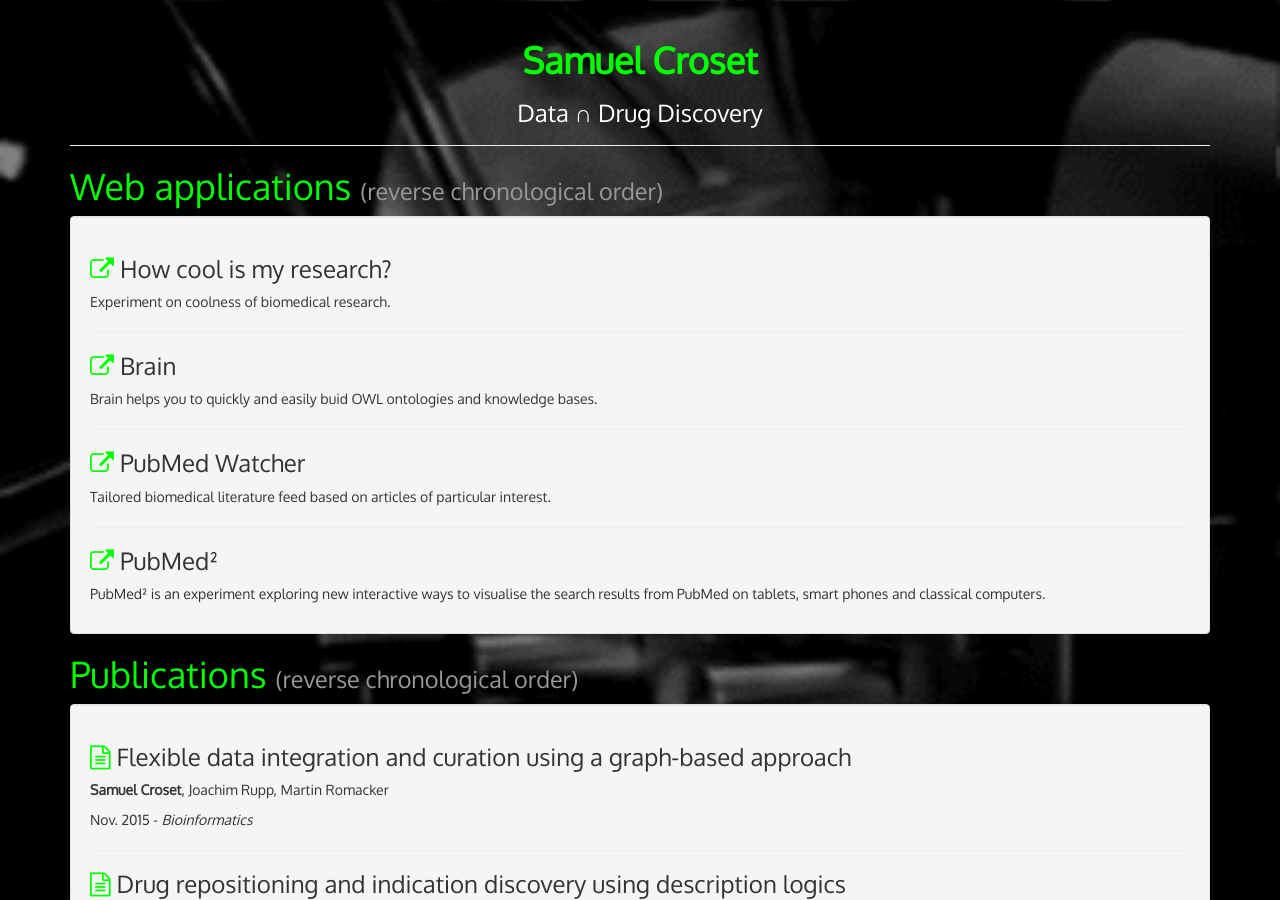
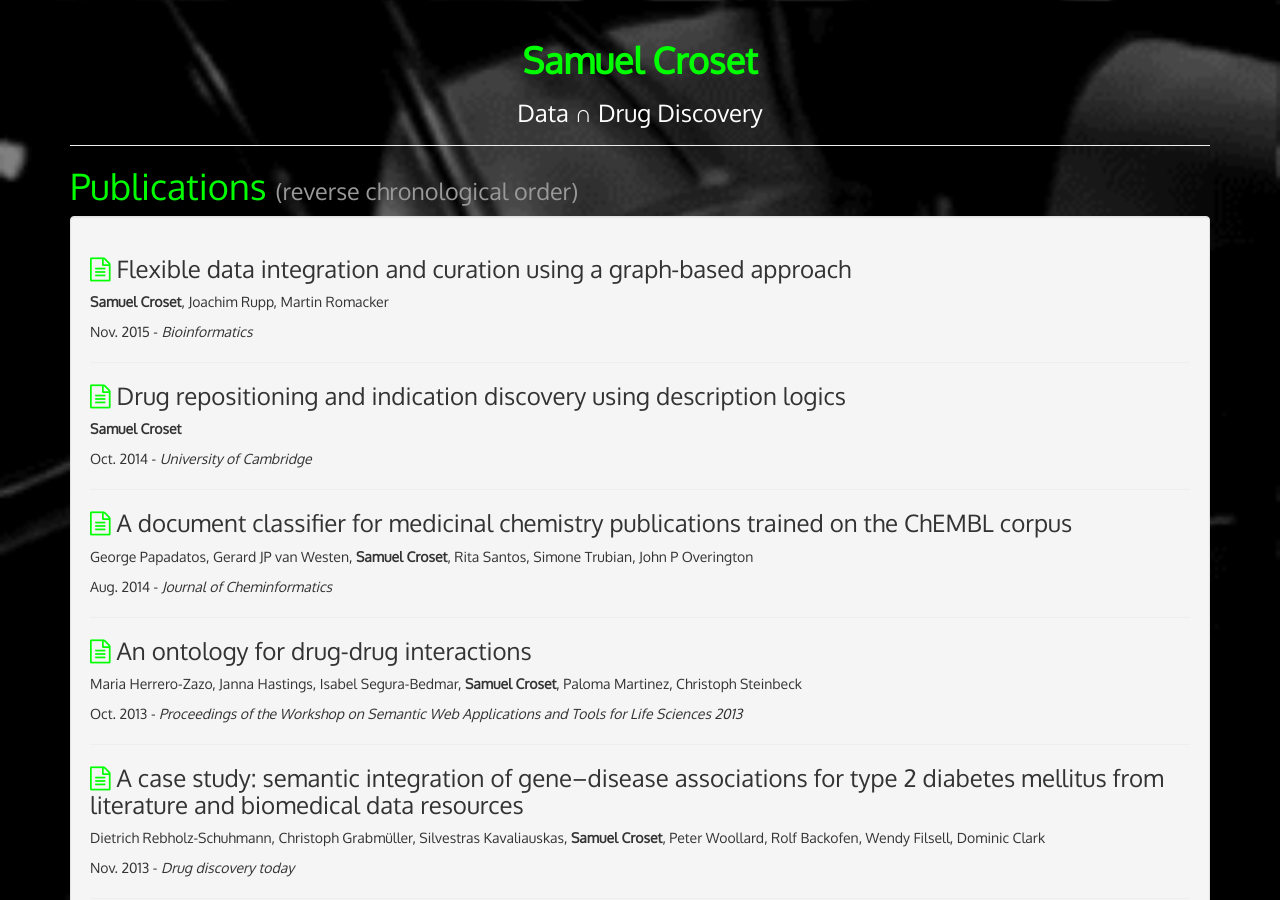
Before and after one commit to loopasam/samuelcroset, a Jekyll site: the page built from work/index.html, in a window 1280 px wide and 900 px high. Built offline with Jekyll 4.4.1, drawn with Linux system fonts in a browser that asks for light colours; nearby versions of some CDN libraries; Markdown is read by kramdown in place of the engine named in the settings.

Commit message:
spring trimming, removed web apps

```diff
--- a/index.html
+++ b/index.html
@@ -12,5 +12,4 @@
   <li><h1><a href="https://twitter.com/samuel_croset"><span class="fa fa-twitter fa-lg""></span></a></h1></li>
   <li><h1><a href="http://www.linkedin.com/in/samuelcroset"><span class="fa fa-linkedin fa-lg""></span></a></h1></li>
   <li><h1><a href="https://github.com/loopasam/"><span class="fa fa-github fa-lg""></span></a></h1></li>
-  <li><h1><a href="http://stackoverflow.com/users/1305302/loopasam"><span class="fa fa-stack-overflow fa-lg""></span></a></h1></li>
 </ul>
--- a/work/index.html
+++ b/work/index.html
@@ -2,26 +2,6 @@
 layout: default
 title: Samuel Croset | Work
 ---
-<h1 class="text-primary">Web applications <small>(reverse chronological order)</small></h1>
-
-<div class="well">
-
-  <h3><a href="http://howcoolismyresear.ch/"><span class="fa fa-external-link"></span></a> How cool is my research?</h3>
-  <p>Experiment on coolness of biomedical research.</p>
-  <hr>
-
-  <h3><a href="http://loopasam.github.io/Brain/"><span class="fa fa-external-link"></span></a> Brain</h3>
-  <p>Brain helps you to quickly and easily buid OWL ontologies and knowledge bases.</p>
-  <hr>
-
-  <h3><a href="http://pubmed-watcher.org/"><span class="fa fa-external-link"></span></a> PubMed Watcher</h3>
-  <p>Tailored biomedical literature feed based on articles of particular interest.</p>
-  <hr>
-
-  <h3><a href="http://pubmed-square.org/"><span class="fa fa-external-link"></span></a> PubMed²</h3>
-  <p>PubMed² is an experiment exploring new interactive ways to visualise the search results from PubMed on tablets, smart phones and classical computers.</p>
-
-</div>
 
 <h1 class="text-primary">Publications <small>(reverse chronological order)</small></h1>
 
```
